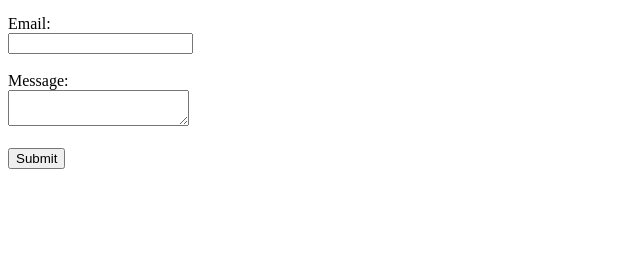
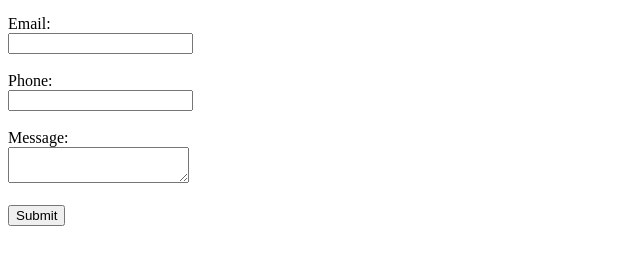
Before and after one commit to sophiathepromoter/myrender, a website: page index.html in a window 1280 px wide. Shown: the part 122-386 px from the top of the page, without its empty margins (0-640 px from the left). Drawn offline with Linux system fonts and the light colour scheme.

Commit message:
Update index.html

```diff
--- a/index.html
+++ b/index.html
@@ -10,6 +10,8 @@
     <input type="text" id="name" name="name" required><br><br>
     <label for="email">Email:</label><br>
     <input type="email" id="email" name="email" required><br><br>
+    <label for="phone">Phone:</label><br>
+    <input type="tel" id="phone" name="phone" required><br><br>
     <label for="message">Message:</label><br>
     <textarea id="message" name="message" required></textarea><br><br>
     <input type="submit" value="Submit">
```
